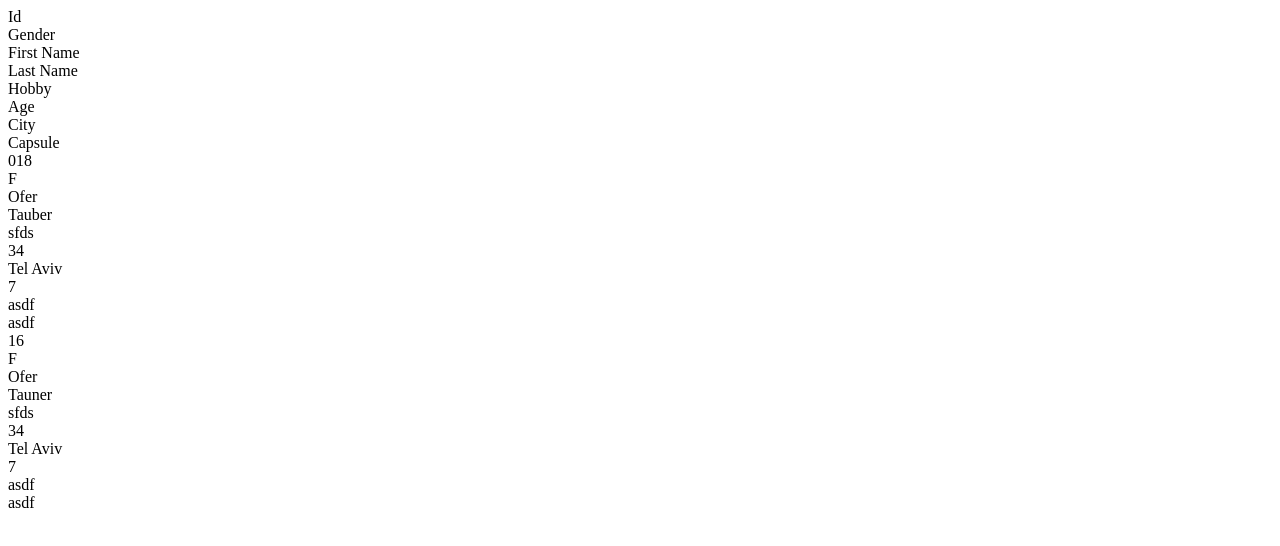
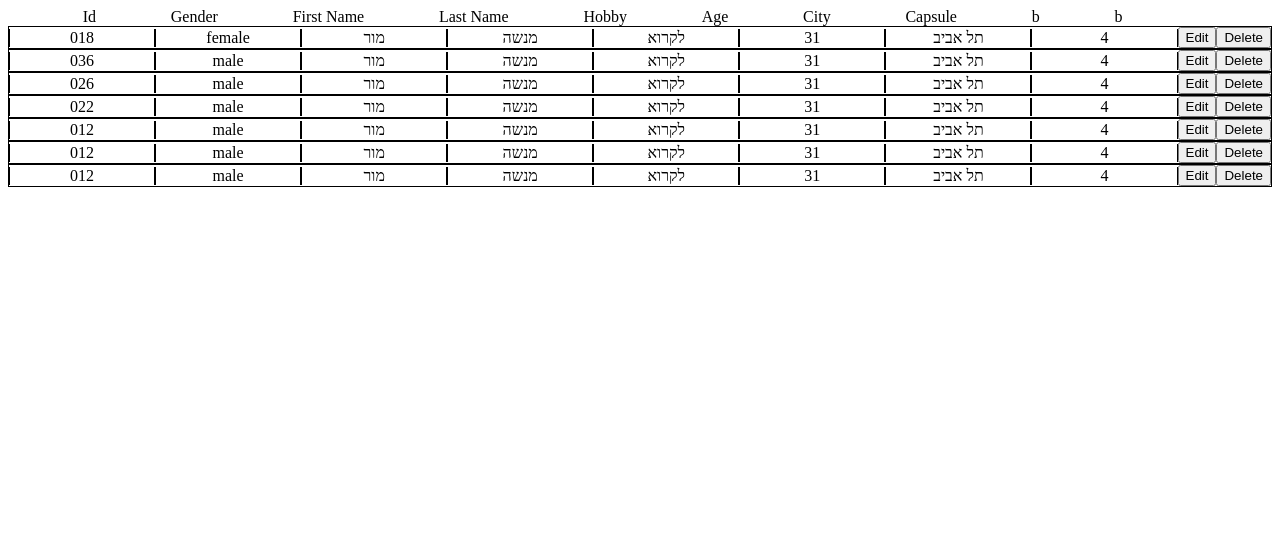
Before and after one commit to smansou/CapsuleAssignmentAPI, a plain HTML site: page index.html in a window 1280 px wide. Drawn offline with Linux system fonts and the light colour scheme.

Commit message:
basic draw function

```diff
--- a/css/desktop.css
+++ b/css/desktop.css
@@ -0,0 +1,41 @@
+*{
+    box-sizing: border-box;
+}
+
+:root {
+    --columns: 0;
+    --rows: 0;
+  }
+
+
+.main-hedings{
+    display: flex;
+    justify-content: space-evenly;
+
+
+    }
+    .main-container{
+
+    display: grid;
+    grid-template-rows: repeat(var(--rows), 1fr);
+
+
+    }
+    .row{
+    display: flex;
+    justify-content: space-evenly;
+    text-align: center;
+    align-items: center;
+    border: 1px solid black;
+    width: 100%;
+
+    }
+    .cell{
+    text-align: center;
+    align-items: center;
+    width: 100%;
+    border-right: 1px solid black;
+    border-left: 1px solid black;
+
+
+    }
--- a/index.html
+++ b/index.html
@@ -22,38 +22,16 @@
         <div class="heading">Age</div>
         <div class="heading">City</div>
         <div class="heading">Capsule</div>
+        <div class="heading">b</div>
+        <div class="heading">b</div>
+
         <div class="heading"></div>
       </div>
       <div class="main-container">
-        <!-- ! Temp -->
-        <div class="person">
-          <div class="id">018</div>
-          <div class="gender">F</div>
-          <div class="fname">Ofer</div>
-          <div class="lname">Tauber</div>
-          <div class="hobby">sfds</div>
-          <div class="age">34</div>
-          <div class="city">Tel Aviv</div>
-          <div class="capsule">7</div>
-          <div class="btn delete" id="del018">asdf</div>
-          <div class="bth edit" id="edit018">asdf</div>
-        </div>
 
-        <div class="person">
-          <div class="id">16</div>
-          <div class="gender">F</div>
-          <div class="fname">Ofer</div>
-          <div class="lname">Tauner</div>
-          <div class="hobby">sfds</div>
-          <div class="age">34</div>
-          <div class="city">Tel Aviv</div>
-          <div class="capsule">7</div>
-          <div class="btn delete" id="del16">asdf</div>
-          <div class="bth edit" id="edit16">asdf</div>
-        </div>
-        <!-- ! Temp -->
       </div>
     </main>
   </body>
+  <script src="./js/features.js" defer type="module"></script>
   <script src="./js/main.js" defer type="module"></script>
 </html>
--- a/js/features.js
+++ b/js/features.js
@@ -0,0 +1,47 @@
+import {personsArr} from "./main.js";
+
+const container = document.querySelector('.main-container');
+
+
+
+
+function createHTMlElements(arrOfObj){
+
+    let personKeys = ['id', 'gender', 'firstName', 'lastName', 'hobby', 'age', 'city', 'capsule'];
+
+      for(let i = 0 ; i < arrOfObj.length; i++){
+          const row = document.createElement('div');
+          row.setAttribute('class', 'row');
+          const delBtn = document.createElement('button');
+          const editBtn = document.createElement('button');
+
+       for(let j = 0 ; j < personKeys.length ; j++){
+          const cell = document.createElement('div');
+          cell.innerHTML = arrOfObj[i][personKeys[j]];
+          cell.setAttribute('class', 'cell');
+          row.appendChild(cell);
+          row.setAttribute('id', arrOfObj[i]['id']);
+
+      }
+      editBtn.setAttribute('id', arrOfObj[i]['id']);
+      editBtn.addEventListener('click', ()=>{alert("I will activate edit func")});
+      editBtn.innerText = 'Edit';
+      row.appendChild(editBtn);
+
+      delBtn.setAttribute('id', arrOfObj[i]['id']);
+      delBtn.addEventListener('click', ()=>{alert("I will activate delete func")});
+      delBtn.innerText = 'Delete';
+      row.appendChild(delBtn);
+      container.appendChild(row);
+
+
+      document.documentElement.style.setProperty("--columns", personKeys.length+2 );
+  document.documentElement.style.setProperty("--rows", arrOfObj.length);
+
+}
+}
+
+
+
+
+createHTMlElements(personsArr);
--- a/js/main.js
+++ b/js/main.js
@@ -1,9 +1,9 @@
-const container = document.querySelector('.main-container');
+
 
 import { deletePerson } from './delete.js';
 
 // ! temp
-const personsArr = [
+export const personsArr = [
   {
     id: '018',
     gender: 'female',
@@ -15,7 +15,57 @@ const personsArr = [
     capsule: 4,
   },
   {
-    id: '016',
+    id: '036',
+    gender: 'male',
+    firstName: 'מור',
+    lastName: 'מנשה',
+    hobby: 'לקרוא',
+    age: 31,
+    city: 'תל אביב',
+    capsule: 4,
+  },
+  {
+    id: '026',
+    gender: 'male',
+    firstName: 'מור',
+    lastName: 'מנשה',
+    hobby: 'לקרוא',
+    age: 31,
+    city: 'תל אביב',
+    capsule: 4,
+  },
+  {
+    id: '022',
+    gender: 'male',
+    firstName: 'מור',
+    lastName: 'מנשה',
+    hobby: 'לקרוא',
+    age: 31,
+    city: 'תל אביב',
+    capsule: 4,
+  },
+  {
+    id: '012',
+    gender: 'male',
+    firstName: 'מור',
+    lastName: 'מנשה',
+    hobby: 'לקרוא',
+    age: 31,
+    city: 'תל אביב',
+    capsule: 4,
+  },
+  {
+    id: '012',
+    gender: 'male',
+    firstName: 'מור',
+    lastName: 'מנשה',
+    hobby: 'לקרוא',
+    age: 31,
+    city: 'תל אביב',
+    capsule: 4,
+  },
+  {
+    id: '012',
     gender: 'male',
     firstName: 'מור',
     lastName: 'מנשה',
@@ -96,5 +146,3 @@ const getFetchedData = async (url) => {
  * @return void
  * @side_effect re-draw only relevant divs, by new template
  */
-
-export { personsArr };
```
